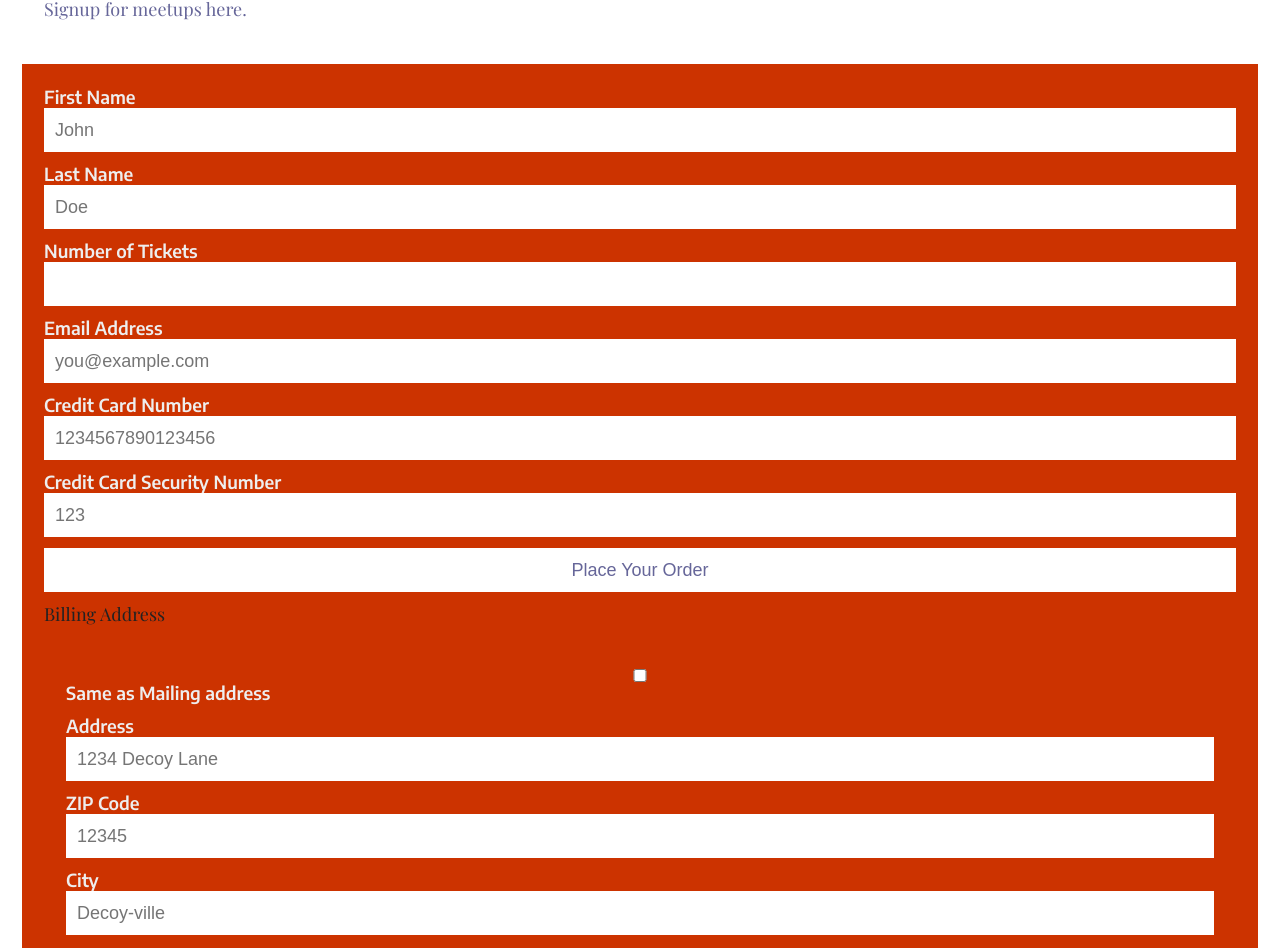
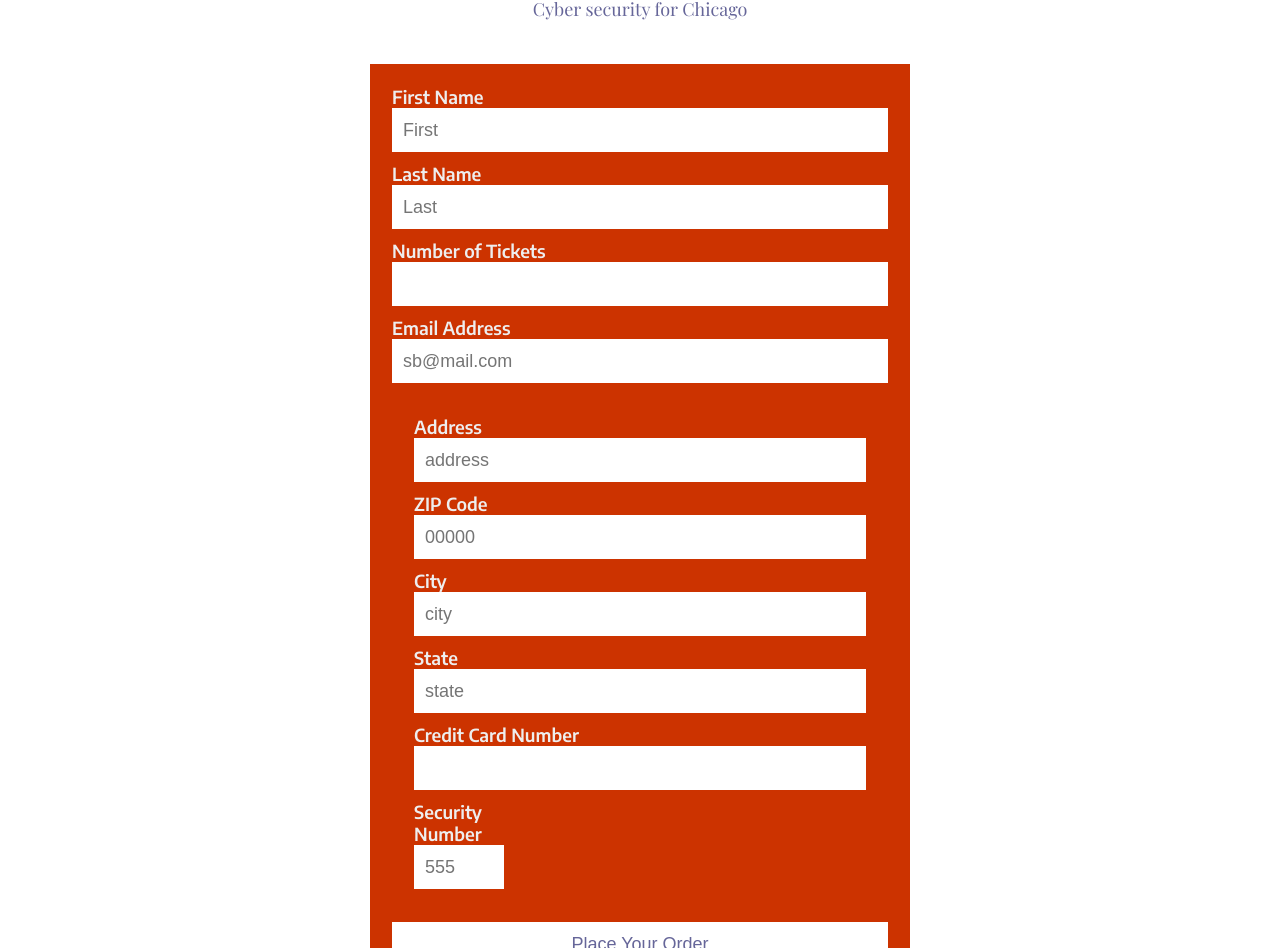
Before and after one commit to itmd-362-ajg/ITMD_362_Project_2, a plain HTML site: page form/index.html in a window 1280 px wide. Shown: the part 90-1038 px from the top of the page. Drawn offline with nearby package versions, Linux system fonts and the light colour scheme.

Commit message:
Modified form block and CSS for form page

```diff
--- a/assets/css/screen.css
+++ b/assets/css/screen.css
@@ -52,16 +52,20 @@ a[role="button"] {
 
 /* Layout */
 #form-explainer {
+  text-align: center;
   padding: 1.2222222222em; /* 22 / 18 = 1.2222222222 */
+  display: block;
+  margin-left: auto;
+  margin-right: auto;
 }
 
-@media screen and (min-width: 820px) {
+/*@media screen and (min-width: 820px) {
   #form-content {
     display: flex;
     flex-direction: column;
     grid-template-columns: 1fr 2fr;
   }
-}
+}*/
 
 
 /* Forms */
@@ -119,10 +123,13 @@ input[type="submit"]:disabled {
 }
 
 /* Form Layout */
-
 #signup-form {
-background: #cc3300;
-color: #222;
+  background: #cc3300;
+  color: #222;
+  max-width: 30em;
+  display: block;
+  margin-left: auto;
+  margin-right: auto;
 }
 
 #signup-form ol {
@@ -139,6 +146,10 @@ color: #222;
 #signup-form li {
   flex: 1 0 auto;
   padding-bottom: 0.6111111111em; /* 11 / 18 = 0.6111111111 */
+}
+
+#credit-security-area {
+	width: 5em;
 }
 
 /* Size-Selector Control */
--- a/form/index.html
+++ b/form/index.html
@@ -12,73 +12,59 @@
     <article id="form-explainer">
       <h1>exploit_Disrupt</h1>
       <p>
-        Signup for meetups here.
+        Cyber security for Chicago
       </p>
     </article>
     <form id="signup-form" action="#null" method="get">
       <ol>
         <li id="first-name-area">
           <label for="first-name">First Name</label>
-          <input type="text" name="first-name" id="first-name" placeholder="John" />
+          <input type="text" name="first-name" id="first-name" placeholder="First" />
         </li>
         <li id="last-name-area">
           <label for="last-name">Last Name</label>
-          <input type="text" name="last-name" id="last-name" placeholder="Doe" />
+          <input type="text" name="last-name" id="last-name" placeholder="Last" />
         </li>
         <li id="number-tickets-area">
           <label for="tickets">Number of Tickets</label>
-          <input type="number" name="tickets" id="tickets" min="1" max="20" />
+          <input type="number" name="tickets" id="tickets" min="1" max="" />
         </li>
         <li id="email-area">
           <label for="email">Email Address</label>
-          <input type="email" name="email" id="email" placeholder="you@example.com" />
+          <input type="email" name="email" id="email" placeholder="sb@mail.com" />
         </li>
-        <li id="credit-area">
-          <label for="credit">Credit Card Number</label>
-          <input type="text" name="credit" id="credit" placeholder="1234567890123456" />
-        </li>
-        <li id="credit-security-area">
-          <label for="credit-security">Credit Card Security Number</label>
-          <input type="text" name="credit-security" id="credit-security" placeholder="123" />
+          <ol>
+            <li id="address-area">
+              <label for="address">Address</label>
+              <input type="text" name="address" id="address" placeholder="address" />
+            </li>
+            <li id="zip-area">
+              <label for="zip">ZIP Code</label>
+              <input type="text" name="zip" id="zip" placeholder="00000" />
+            </li>
+            <li id="city-area">
+              <label for="city">City</label>
+              <input type="text" name="city" id="city" placeholder="city" />
+            </li>
+            <li id="state-area">
+              <label for="state">State</label>
+              <input type="text" name="state" id="state" placeholder="state" />
+            </li>
+            <li id="credit-area">
+              <label for="credit">Credit Card Number</label>
+              <input type="text" name="credit" id="credit" placeholder=" " />
+            </li>
+            <li id="credit-security-area">
+              <label for="credit-security">Security Number</label>
+              <input type="text" name="credit-security" id="credit-security" placeholder="555" />
+            </li>
+          </ol>
         </li>
         <li id="submit-area">
           <input type="submit" name="order" id="order" value="Place Your Order" />
         </li>
-        <li>
-          <p>Billing Address</p>
-          <ol>
-            <li id="same-address-area">
-              <input type="checkbox" name="same-address" id="same-address" />
-              <label for="same-address">Same as Mailing address</label>
-            </li>
-            <li id="address-area">
-              <label for="address">Address</label>
-              <input type="text" name="address" id="address" placeholder="1234 Decoy Lane" />
-            </li>
-            <li id="zip-area">
-              <label for="zip">ZIP Code</label>
-              <input type="text" name="zip" id="zip" placeholder="12345" />
-            </li>
-            <li id="city-area">
-              <label for="city">City</label>
-              <input type="text" name="city" id="city" placeholder="Decoy-ville" />
-            </li>
-            <li id="state-area">
-              <label for="state">State</label>
-              <input type="text" name="state" id="state" placeholder="Illinois" />
-            </li>
-          </ol>
-        </li>
       </ol>
     </form>
   </main>
-<template id="size-touch-template">
-  <ul id="size-touch">
-    <li><a href="#null" data-size="small" role="button">Small</a></li>
-    <li><a href="#null" data-size="medium" role="button">Medium</a></li>
-    <li><a href="#null" data-size="large" role="button">Large</a></li>
-  </ul>
-</template>
-<script src="assets/js/site.js"></script>
 </body>
 </html>
```
